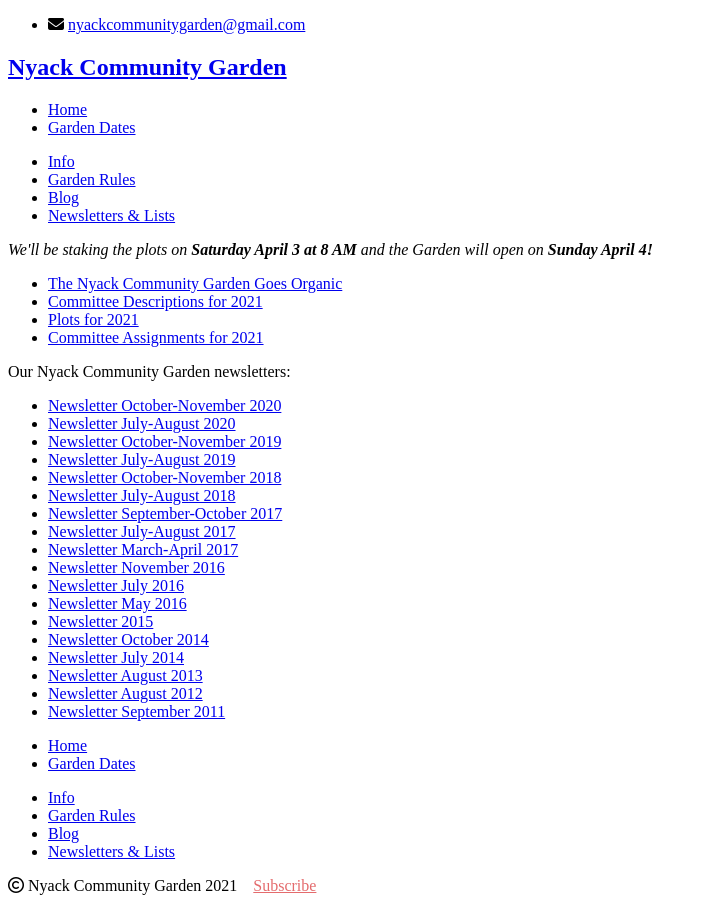
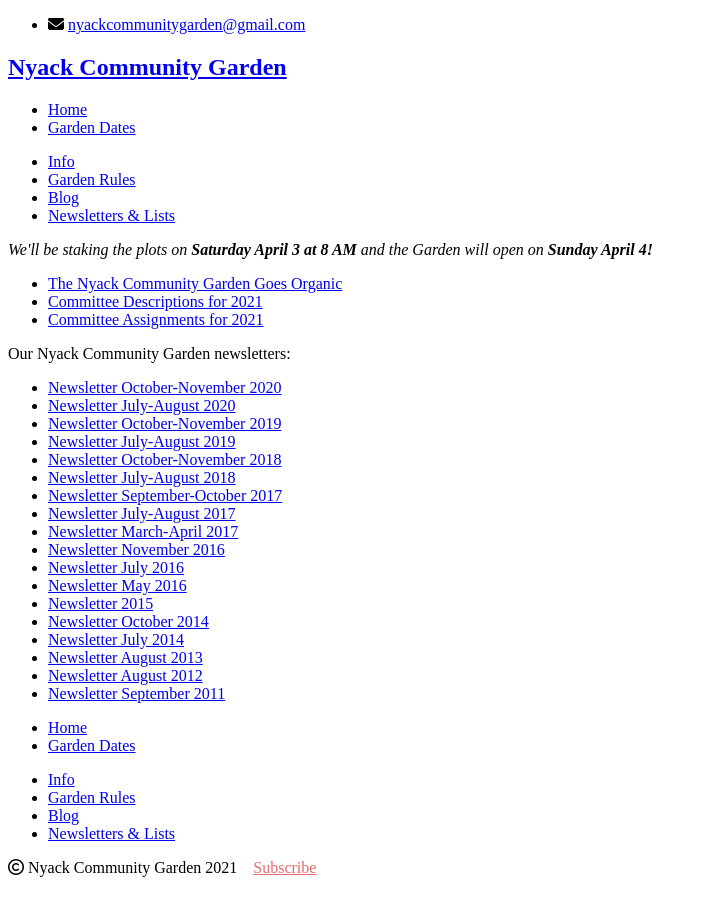
Before and after one commit to bosborne/nyackcommunitygarden, a Jekyll site: the page built from files/index.md, in a window 1280 px wide. Shown: the whole page, without its empty margins (0-707 px from the left). Built offline with Jekyll 4.4.1, drawn with Linux system fonts in a browser that asks for light colours; nearby versions of some CDN libraries; library files that are not in the unit come from our copies.

Commit message:
Comment out plot PDF with emails

```diff
--- a/files/index.md
+++ b/files/index.md
@@ -7,7 +7,7 @@
 
 - [The Nyack Community Garden Goes Organic](/pdf/Nyack Community Garden Goes Organic.pdf)
 - [Committee Descriptions for 2021](/pdf/Committee_Descriptions_2021.pdf)
-- [Plots for 2021](/pdf/2021 NCG Plot Assignments.pdf)
+<!-- - [Plots for 2021](/pdf/2021 NCG Plot Assignments.pdf) -->
 - [Committee Assignments for 2021](/pdf/2021 NCG Committee Assignments.pdf)
 
 
```
